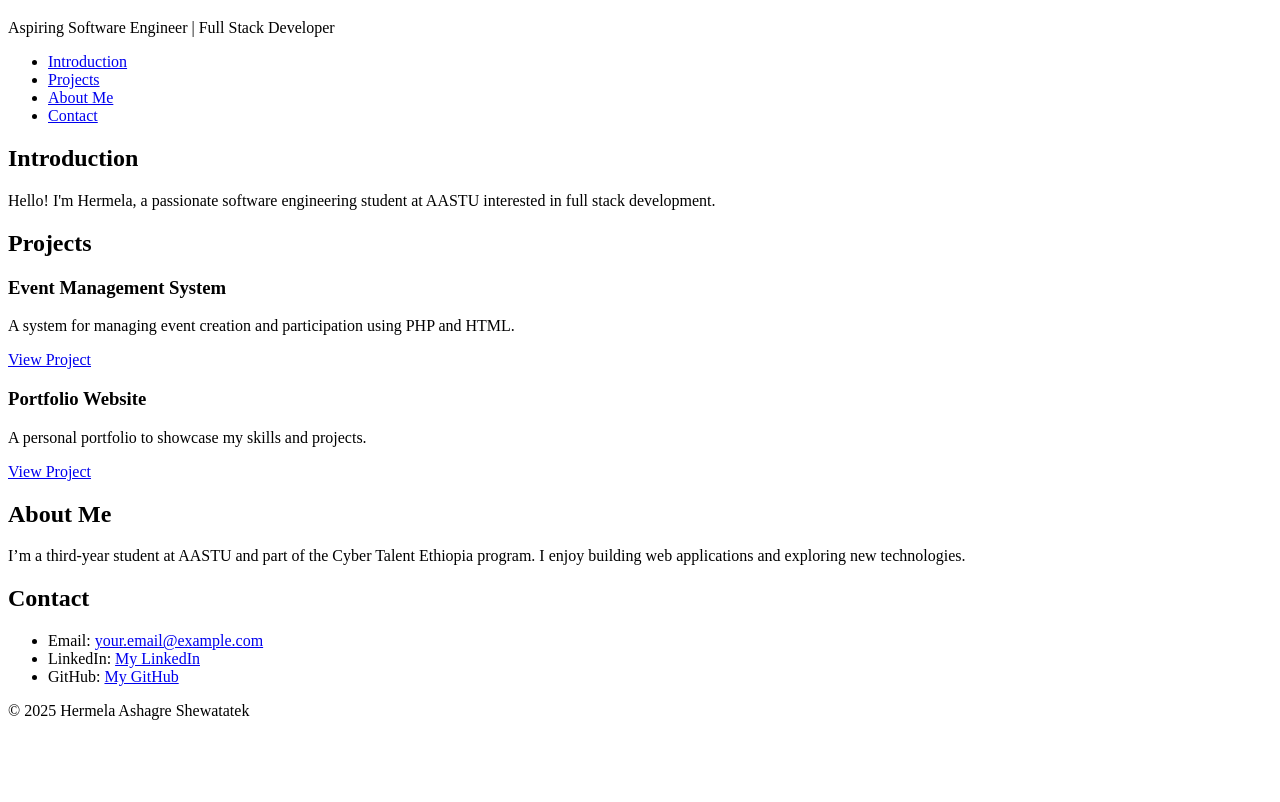
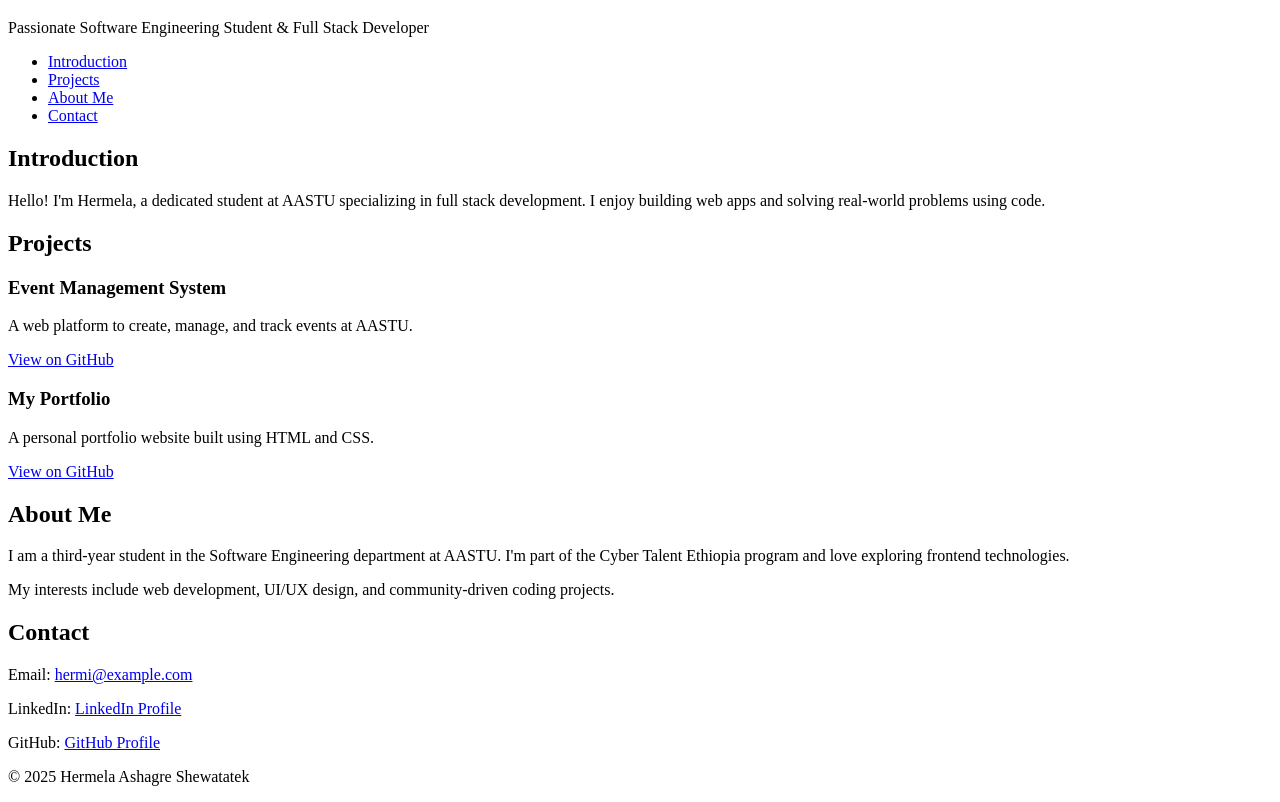
Before and after one commit to hermi-2525/My_First_Portfolio, a plain HTML site: page html_basic/index.html in a window 1280 px wide. Shown: the part 61-863 px from the top of the page. Before the commit the page ends 800 px from the top, so only its background shows below. Drawn offline with Linux system fonts and the light colour scheme.

Commit message:
Update index.html

```diff
--- a/html_basic/index.html
+++ b/html_basic/index.html
@@ -5,9 +5,10 @@
   <title>Hermela Ashagre Shewatatek - Personal Portfolio</title>
 </head>
 <body>
+
   <header>
     <h1>Hermela Ashagre Shewatatek</h1>
-    <p>Aspiring Software Engineer | Full Stack Developer</p>
+    <p>Passionate Software Engineering Student & Full Stack Developer</p>
   </header>
 
   <nav>
@@ -21,7 +22,7 @@
 
   <section id="introduction">
     <h2>Introduction</h2>
-    <p>Hello! I'm Hermela, a passionate software engineering student at AASTU interested in full stack development.</p>
+    <p>Hello! I'm Hermela, a dedicated student at AASTU specializing in full stack development. I enjoy building web apps and solving real-world problems using code.</p>
   </section>
 
   <section id="projects">
@@ -29,34 +30,34 @@
 
     <article class="project">
       <h3>Event Management System</h3>
-      <p>A system for managing event creation and participation using PHP and HTML.</p>
-      <a href="https://github.com/hermi-2525/Event-Manager" target="_blank">View Project</a>
+      <p>A web platform to create, manage, and track events at AASTU.</p>
+      <a href="https://github.com/hermi-2525/Event-Manager" target="_blank">View on GitHub</a>
     </article>
 
     <article class="project">
-      <h3>Portfolio Website</h3>
-      <p>A personal portfolio to showcase my skills and projects.</p>
-      <a href="https://github.com/hermi-2525/My_First_Portfolio" target="_blank">View Project</a>
+      <h3>My Portfolio</h3>
+      <p>A personal portfolio website built using HTML and CSS.</p>
+      <a href="https://github.com/hermi-2525/My_First_Portfolio" target="_blank">View on GitHub</a>
     </article>
 
   </section>
 
   <section id="about">
     <h2>About Me</h2>
-    <p>I’m a third-year student at AASTU and part of the Cyber Talent Ethiopia program. I enjoy building web applications and exploring new technologies.</p>
+    <p>I am a third-year student in the Software Engineering department at AASTU. I'm part of the Cyber Talent Ethiopia program and love exploring frontend technologies.</p>
+    <p>My interests include web development, UI/UX design, and community-driven coding projects.</p>
   </section>
 
   <section id="contact">
     <h2>Contact</h2>
-    <ul>
-      <li>Email: <a href="mailto:your.email@example.com">your.email@example.com</a></li>
-      <li>LinkedIn: <a href="https://www.linkedin.com/in/your-profile" target="_blank">My LinkedIn</a></li>
-      <li>GitHub: <a href="https://github.com/hermi-2525" target="_blank">My GitHub</a></li>
-    </ul>
+    <p>Email: <a href="mailto:hermi@example.com">hermi@example.com</a></p>
+    <p>LinkedIn: <a href="https://linkedin.com/in/hermi-profile" target="_blank">LinkedIn Profile</a></p>
+    <p>GitHub: <a href="https://github.com/hermi-2525" target="_blank">GitHub Profile</a></p>
   </section>
 
   <footer>
     <p>&copy; 2025 Hermela Ashagre Shewatatek</p>
   </footer>
+
 </body>
 </html>
```
